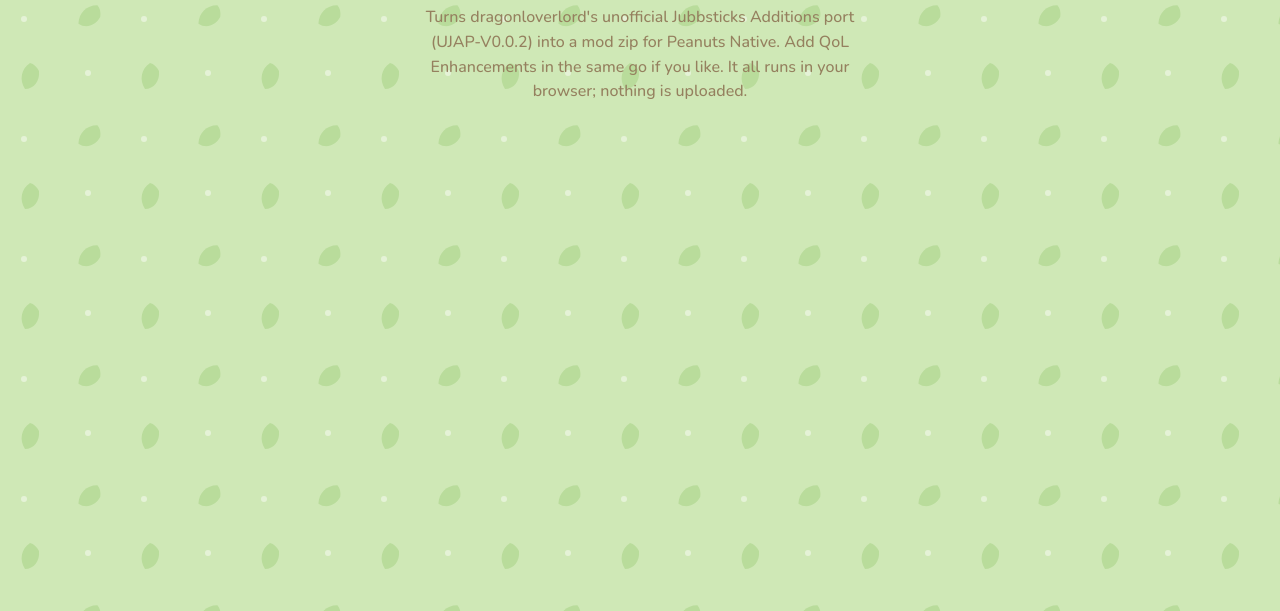
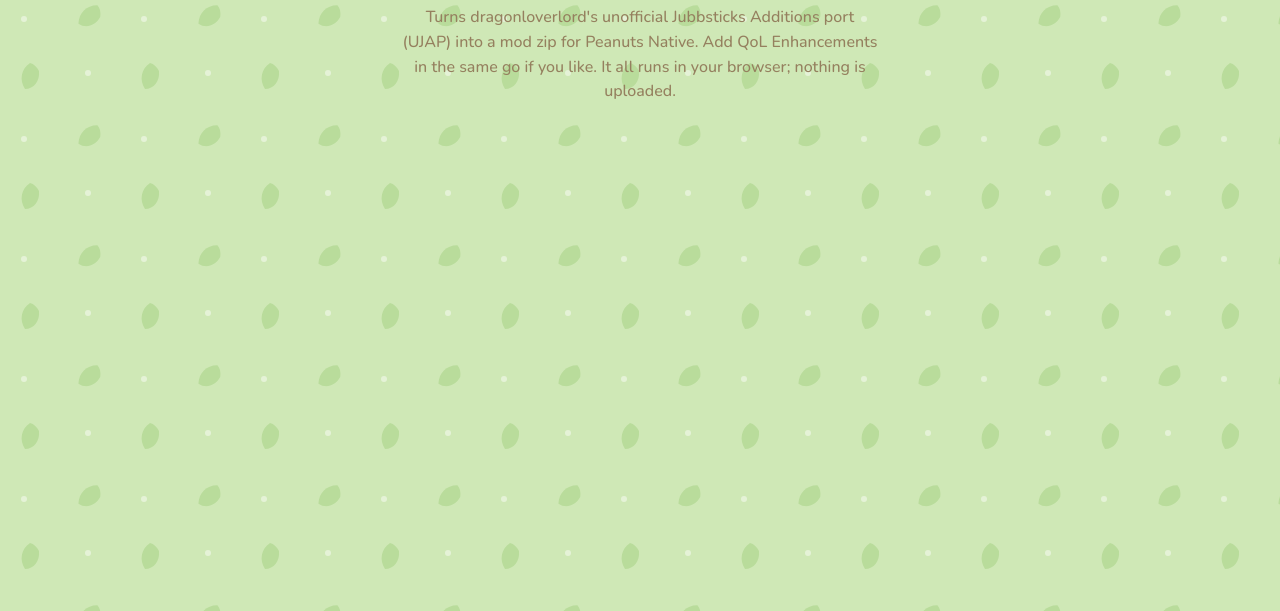
Before and after one commit to catmona/acnh-jubbsticks-peanuts, a plain HTML site: page docs/head.html in a window 1280 px wide. Shown: the part 189-800 px from the top of the page. Drawn offline with nearby package versions, Linux system fonts and the light colour scheme.

Commit message:
Text matches what the page does: any port release (no V002 in README and the page header), memory fix always made; PORT.md lists the page's zips instead of old content fixes, says what the port fixed (PR #1, c711fe5) and records the V0.0.5 run

```diff
--- a/docs/head.html
+++ b/docs/head.html
@@ -93,6 +93,6 @@
     </div>
     <span class="kicker">Peanuts Native &middot; ACNH 3.0.3</span>
     <h1>Jubbsticks' Additions for Peanuts</h1>
-    <p class="sub">Turns dragonloverlord's unofficial Jubbsticks Additions port (UJAP-V0.0.2) into a mod zip for Peanuts Native. Add QoL Enhancements in the same go if you like.
+    <p class="sub">Turns dragonloverlord's unofficial Jubbsticks Additions port (UJAP) into a mod zip for Peanuts Native. Add QoL Enhancements in the same go if you like.
       It all runs in your browser; nothing is uploaded.</p>
   </header>
```
Also changed, not shown: docs/index.html (+1 -1 lines), 2 other files.
